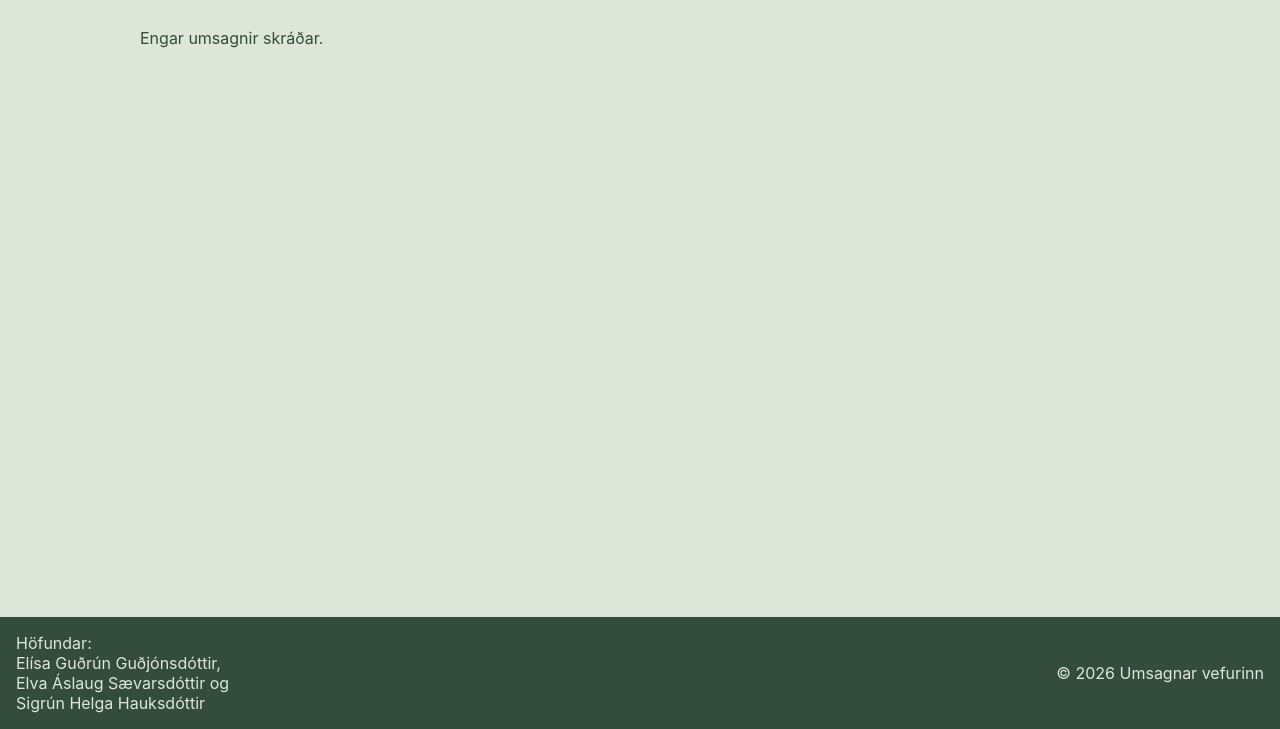
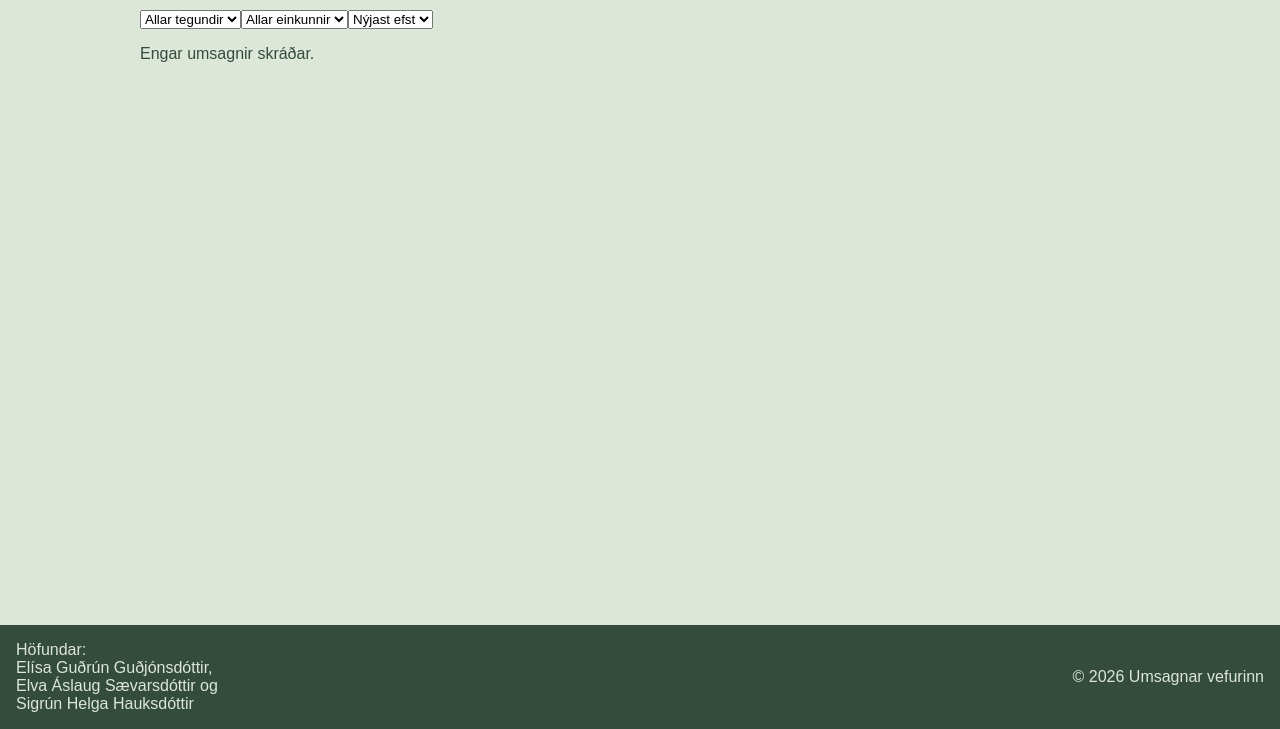
Before and after one commit to elvaaslaug-star/H-pverkefni-2-EES, a website: page src/sidur/umsagnir.html in a window 1280 px wide. Shown: the part 71-800 px from the top of the page. Drawn offline with Linux system fonts and the light colour scheme.

Commit message:
búin að bæta við síunn

```diff
--- a/src/js/filter.js
+++ b/src/js/filter.js
@@ -1 +1,21 @@
 /* leit og síun á umsögnum */
+
+export function saekjaTegundir(gogn) {
+  return [...new Set(gogn.map((stak) => stak.tegund))];
+}
+
+// valkostir
+export function siaOgRada(gogn, valkostir) {
+  const { tegund, einkunn, rada } = valkostir;
+
+     const listinn = gogn.filter(stak => {
+        const passarTegund = tegund === 'allt' || stak.tegund === tegund;
+        const passarEinkunn =
+            einkunn === 'allt' || Number(stak.einkunn) === Number(einkunn);
+        return passarTegund && passarEinkunn;
+    });
+
+  if (rada === "nyjast") listinn.reverse();
+
+    return listinn;
+}
--- a/src/js/umsagnir.js
+++ b/src/js/umsagnir.js
@@ -1,16 +1,63 @@
 /*keyrir lista af umsögnum á umsagnir.html, les, síar, raðar og birtir*/
-
-/* sækir umsagnir og birtir þær á umsagnir.html */
 
 import { saekjaGogn } from "./storage.js";
 import { teiknaLista } from "./list.js";
+import { saekjaTegundir, siaOgRada } from "./filter.js";
 
-const main = document.querySelector('main');
-if (main){
-    const listiContainer = document.createElement('div');
-    listiContainer.classList.add('umsagnir-listi');
-    main.appendChild(listiContainer);
+function buaTilVal(valkostir) {
+  const val = document.createElement("select");
+  valkostir.forEach(([gildi, texti]) => {
+    const valkostur = document.createElement("option");
+    valkostur.value = gildi;
+    valkostur.textContent = texti;
+    val.appendChild(valkostur);
+  });
+  return val;
+}
 
-    const gogn = saekjaGogn([]);
-    teiknaLista(gogn, listiContainer);
+const main = document.querySelector("main");
+if (main) {
+  const gogn = saekjaGogn([]);
+
+  console.log("Gögn sótt:", gogn);
+  const tegundVal = buaTilVal([
+    ["allt", "Allar tegundir"],
+    ...saekjaTegundir(gogn).map((t) => [t, t]),
+  ]);
+
+  const einkunnaValkostir = [["allt", "Allar einkunnir"]];
+  for (let i = 1; i <= 10; i++) {
+    einkunnaValkostir.push([String(i), `Einkunn ${i}`]);
+  }
+  const einkunnVal = buaTilVal(einkunnaValkostir);
+
+  const radaVal = buaTilVal([
+    ["nyjast", "Nýjast efst"],
+    ["elst", "Elst efst"],
+  ]);
+
+  const stjorna = document.createElement("div");
+  stjorna.classList.add("stjorna-umsognum");
+  stjorna.append(tegundVal, einkunnVal, radaVal);
+
+  const listiContainer = document.createElement("div");
+  listiContainer.classList.add("umsagnir-listi");
+
+  main.appendChild(stjorna);
+  main.appendChild(listiContainer);
+
+  function uppfaera() {
+    const listinn = siaOgRada(gogn, {
+      tegund: tegundVal.value,
+      einkunn: einkunnVal.value,
+      rada: radaVal.value,
+    });
+    teiknaLista(listinn, listiContainer);
+  }
+
+  [tegundVal, einkunnVal, radaVal].forEach((val) =>
+    val.addEventListener("change", uppfaera),
+  );
+
+  uppfaera();
 }
--- a/src/styles/base.css
+++ b/src/styles/base.css
@@ -1,5 +1,5 @@
 :root {
-  --sage-hint: #dce6d9;
+  --sage-light: #dce6d9;
   --mint: #bfcfbb;
   --sage: #8ea58c;
   --moss: #738a6e;
@@ -15,8 +15,8 @@ body {
   min-height: 100vh;
   display: flex;
   flex-direction: column;
-  font-family: inter, sans-serif;
-  background-color: var(--sage-hint);
+  font-family: sans-serif;
+  background-color: var(--sage-light);
   color: var(--evergreen);
 }
 
--- a/src/styles/layout.css
+++ b/src/styles/layout.css
@@ -5,7 +5,7 @@ header {
   align-items: center;
   padding-top: 0.5rem;
   background-color: var(--evergreen);
-  color: var(--sage-hint);
+  color: var(--sage-light);
 }
 
 header h1 {
@@ -26,7 +26,7 @@ nav a {
   display: block;
   padding: 0.5rem 1rem;
   border-radius: 0.5rem;
-  color: var(--sage-hint);
+  color: var(--sage-light);
   text-decoration: none;
 }
 
@@ -49,7 +49,7 @@ footer {
   gap: 0.25rem 1rem;
   padding: 1rem;
   background-color: var(--evergreen);
-  color: var(--sage-hint);
+  color: var(--sage-light);
 }
 
 footer p {
```
